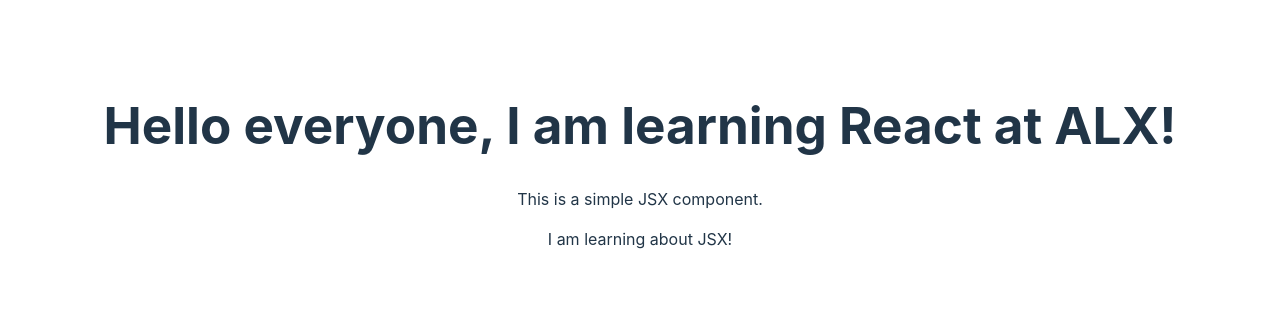
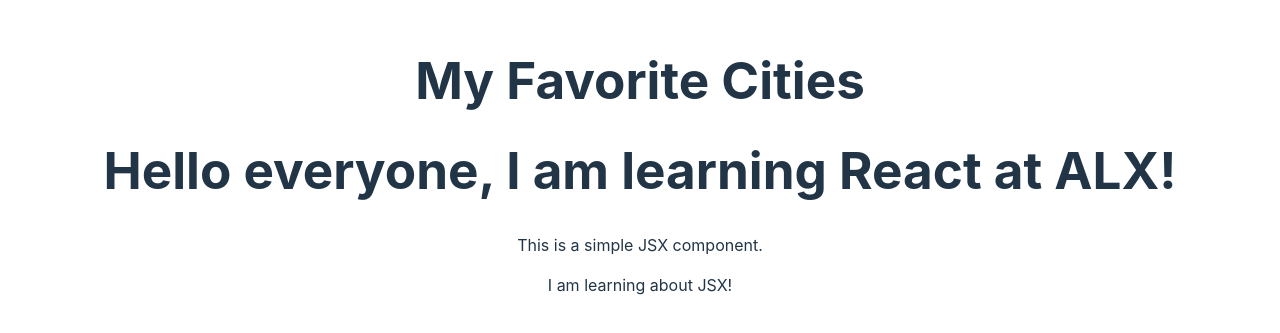
Before and after one commit to abdozayan12/alx-fe-reactjs, a React (Vite) app in the folder alx-react-app/: page / in a window 1280 px wide. Shown: the part 235-568 px from the top of the page. Built offline with nearby package versions, Linux system fonts and the light colour scheme.

Commit message:
Update App.jsx

```diff
--- a/alx-react-app/src/App.jsx
+++ b/alx-react-app/src/App.jsx
@@ -1,34 +1,11 @@
-// import { useState } from 'react'
-// import reactLogo from './assets/react.svg'
-// import viteLogo from '/vite.svg'
 import WelcomeMessage from './components/WelcomeMessage'
+import Header from './components/Header'
 import './App.css'
 
 function App() {
-  // const [count, setCount] = useState(0)
-
   return (
     <>
-      {/* <div>
-        <a href="https://vite.dev" target="_blank">
-          <img src={viteLogo} className="logo" alt="Vite logo" />
-        </a>
-        <a href="https://react.dev" target="_blank">
-          <img src={reactLogo} className="logo react" alt="React logo" />
-        </a>
-      </div>
-      <h1>Vite + React</h1>
-      <div className="card">
-        <button onClick={() => setCount((count) => count + 1)}>
-          count is {count}
-        </button>
-        <p>
-          Edit <code>src/App.jsx</code> and save to test HMR
-        </p>
-      </div>
-      <p className="read-the-docs">
-        Click on the Vite and React logos to learn more
-      </p> */}
+      <Header />
       <WelcomeMessage />
     </>
   )
```
